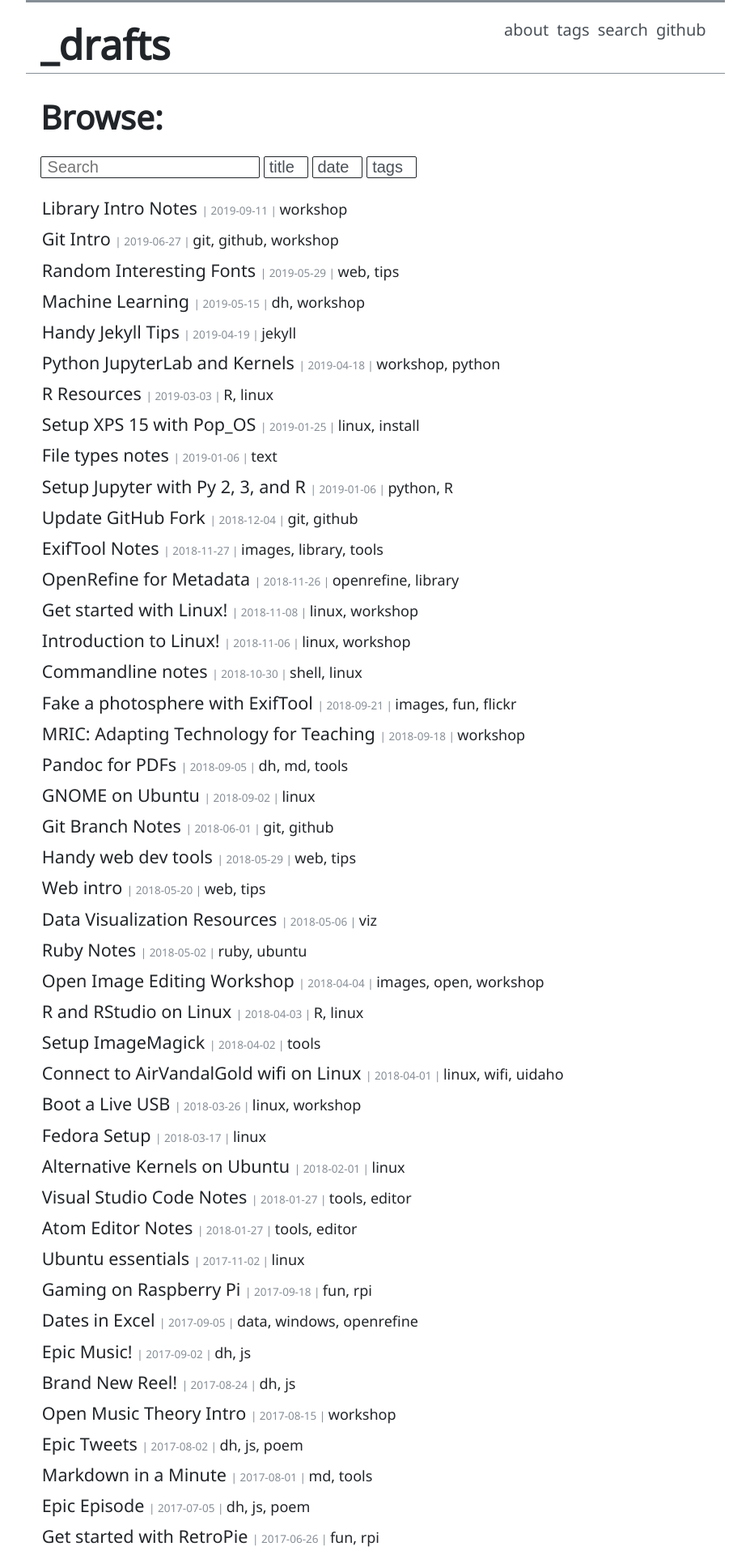
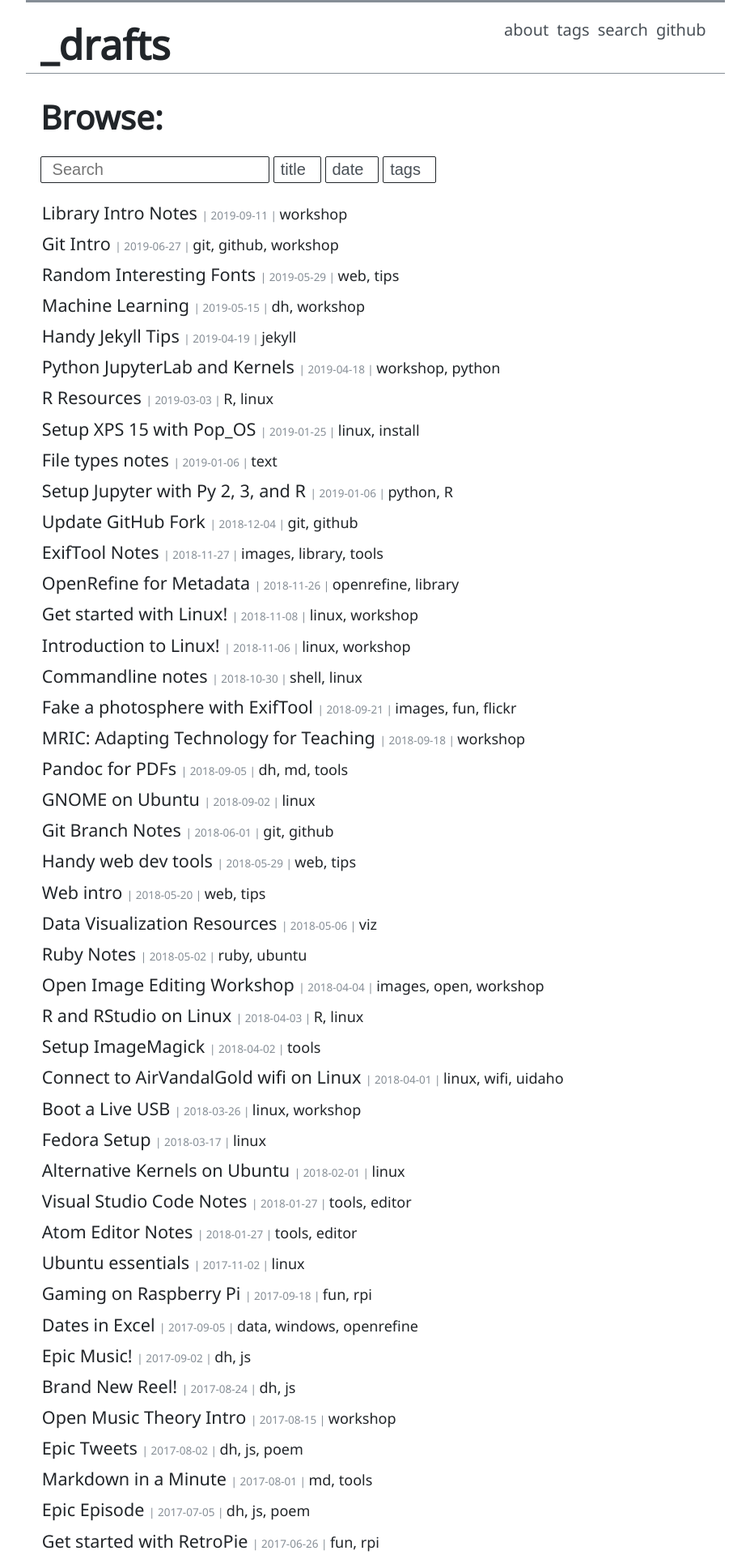
Before and after one commit to evanwill/_drafts, a Jekyll site: the page built from index.html, in a window 1280 px wide. Shown: the top 1920 px of the page at 81% size, without its empty margins (176-1103 px from the left). Built offline with Jekyll 4.4.1, drawn with Linux system fonts in a browser that asks for light colours.

Commit message:
update button and input styles

```diff
--- a/_includes/footer.html
+++ b/_includes/footer.html
@@ -1,5 +1,5 @@
 <footer>
   <div class="footer">
-    <a href="{{ "/" | absolute_url }}" class="footer-link">_drafts</a> <a href="https://creativecommons.org/licenses/by-sa/4.0/" target="_blank" title="license">cc-by-sa</a> 2018 <a href="https://github.com/evanwill">evanwill</a>
+    <a href="{{ '/' | absolute_url }}" class="footer-link">_drafts</a> <a href="https://creativecommons.org/licenses/by-sa/4.0/" target="_blank" title="license">cc-by-sa</a> 2019 <a href="https://github.com/evanwill">evanwill</a>
   </div>
 </footer>
--- a/_sass/_layout.scss
+++ b/_sass/_layout.scss
@@ -263,6 +263,7 @@
   border: solid 1px $text-color;
   border-radius: 2px;
   font-size: 20px;
+  padding: 4px 8px;
 }
 .browse {
   margin-bottom: 1rem;
@@ -307,18 +308,15 @@
   border-radius: 2px;
   font-size: 20px;
   margin-top: 5px;
+  padding: 4px 8px;
+  text-align: center;
   &:focus {
     outline:none;
   }
 }
 .sort {
-  cursor: pointer;
   background-color: $background-color;
-  border: solid 1px $text-color;
-  border-radius: 2px;
-  font-size: 20px;
   color: $oc-gray-7;
-  margin-top: 5px;
   &:focus {
     outline:none;
   }
--- a/index.html
+++ b/index.html
@@ -7,9 +7,9 @@ title: browse
 
   <div class="browse">
     <input class="search" placeholder=" Search" />
-    <button class="sort" data-sort="title">title</button>
-    <button class="sort" data-sort="date">date</button>
-    <button class="sort" data-sort="tags">tags</button>
+    <button class="buttons sort" data-sort="title">title</button>
+    <button class="buttons sort" data-sort="date">date</button>
+    <button class="buttons sort" data-sort="tags">tags</button>
   </div>
 
   <div class="listjs">
@@ -30,12 +30,11 @@ title: browse
 
 </div>
 <!-- add list.js http://www.listjs.com/ @javve -->
-<script src="{{ "/js/list.min.js" | absolute_url }}"></script>
+<script src="{{ '/js/list.min.js' | absolute_url }}"></script>
 <script>
     var options = {
         valueNames: [ 'title', 'date', 'tags' ],
         listClass: 'listjs'
     };
-
     var userList = new List('archiveList', options);
 </script>
```
